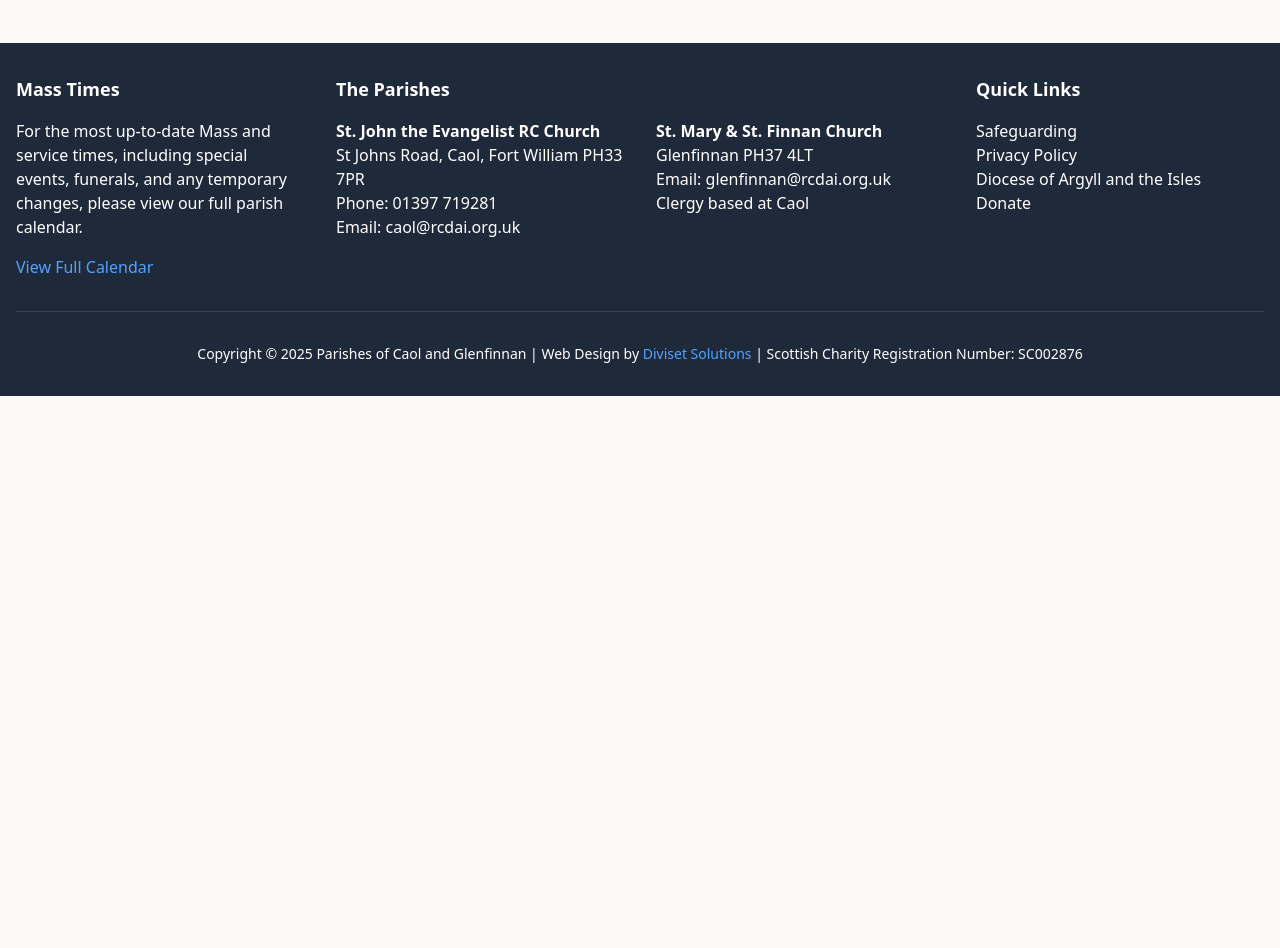
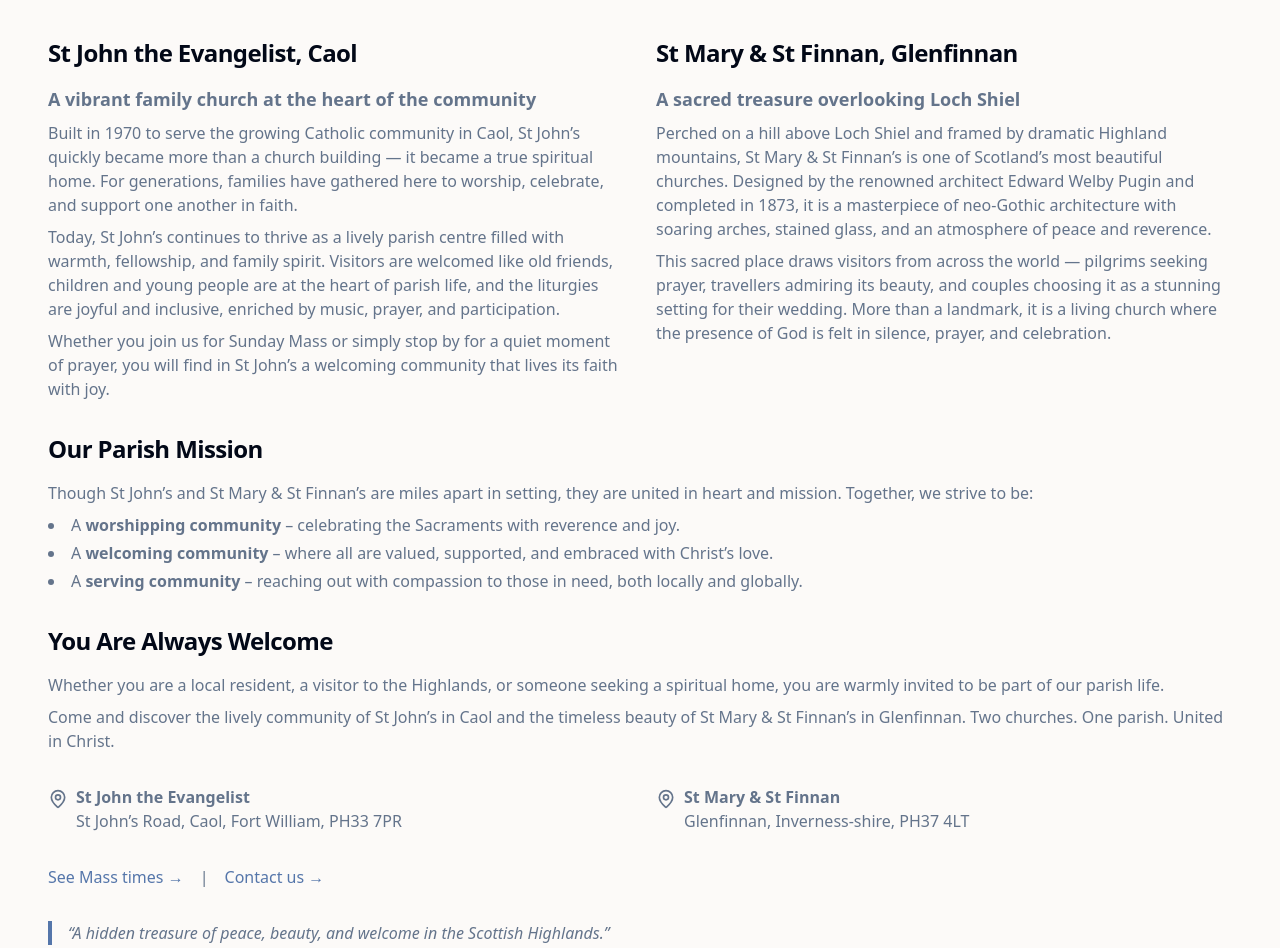
Before and after one commit to divisetsolutions/rccaolglenfinnan, a Next.js app: page /about in a window 1280 px wide. Shown: the part 404-1352 px from the top of the page. Before the commit the page ends 800 px from the top, so only its background shows below. Built offline with nearby package versions, Linux system fonts and the light colour scheme; no server answers.

Commit message:
feat(content): Populate About Us page

```diff
--- a/src/app/about/page.tsx
+++ b/src/app/about/page.tsx
@@ -1,4 +1,6 @@
 import { Metadata } from 'next';
+import Link from 'next/link';
+import { MapPin } from 'lucide-react';
 
 export const metadata: Metadata = {
   title: 'About Us',
@@ -7,15 +9,94 @@ export const metadata: Metadata = {
 
 export default function AboutPage() {
   return (
-    <section className="container grid items-center gap-6 pb-8 pt-6 md:py-10">
-      <div className="flex max-w-[980px] flex-col items-start gap-2">
+    <section className="container grid items-center gap-8 pb-8 pt-6 md:py-10">
+      <div className="flex flex-col items-start gap-4">
         <h1 className="text-3xl font-extrabold leading-tight tracking-tighter md:text-4xl">
-          About Our Parishes
+          About Us
         </h1>
+        <h2 className="text-xl font-semibold tracking-tight text-muted-foreground">
+          Welcome to the Parish of Caol and Glenfinnan
+        </h2>
         <p className="max-w-[700px] text-lg text-muted-foreground">
-          Information about the history, community, and life of our two parishes will be added here soon.
+          Nestled in the breathtaking Scottish Highlands, the Roman Catholic Parish of Caol and Glenfinnan is a vibrant faith community within the Diocese of Argyll and the Isles. Though we are one parish family, we are blessed with two distinctive and deeply cherished churches — each with its own character, history, and beauty, yet united in Christ.
         </p>
       </div>
+
+      <div className="grid md:grid-cols-2 gap-8">
+        <div>
+          <h3 className="text-2xl font-bold tracking-tight mb-4">St John the Evangelist, Caol</h3>
+          <p className="text-lg font-semibold text-muted-foreground mb-2">A vibrant family church at the heart of the community</p>
+          <p className="text-muted-foreground">
+            Built in 1970 to serve the growing Catholic community in Caol, St John’s quickly became more than a church building — it became a true spiritual home. For generations, families have gathered here to worship, celebrate, and support one another in faith.
+          </p>
+          <p className="text-muted-foreground mt-2">
+            Today, St John’s continues to thrive as a lively parish centre filled with warmth, fellowship, and family spirit. Visitors are welcomed like old friends, children and young people are at the heart of parish life, and the liturgies are joyful and inclusive, enriched by music, prayer, and participation.
+          </p>
+          <p className="text-muted-foreground mt-2">
+            Whether you join us for Sunday Mass or simply stop by for a quiet moment of prayer, you will find in St John’s a welcoming community that lives its faith with joy.
+          </p>
+        </div>
+        <div>
+          <h3 className="text-2xl font-bold tracking-tight mb-4">St Mary & St Finnan, Glenfinnan</h3>
+          <p className="text-lg font-semibold text-muted-foreground mb-2">A sacred treasure overlooking Loch Shiel</p>
+          <p className="text-muted-foreground">
+            Perched on a hill above Loch Shiel and framed by dramatic Highland mountains, St Mary & St Finnan’s is one of Scotland’s most beautiful churches. Designed by the renowned architect Edward Welby Pugin and completed in 1873, it is a masterpiece of neo-Gothic architecture with soaring arches, stained glass, and an atmosphere of peace and reverence.
+          </p>
+          <p className="text-muted-foreground mt-2">
+            This sacred place draws visitors from across the world — pilgrims seeking prayer, travellers admiring its beauty, and couples choosing it as a stunning setting for their wedding. More than a landmark, it is a living church where the presence of God is felt in silence, prayer, and celebration.
+          </p>
+        </div>
+      </div>
+
+      <div>
+        <h3 className="text-2xl font-bold tracking-tight mb-4">Our Parish Mission</h3>
+        <p className="text-muted-foreground">
+          Though St John’s and St Mary & St Finnan’s are miles apart in setting, they are united in heart and mission. Together, we strive to be:
+        </p>
+        <ul className="list-disc list-inside text-muted-foreground mt-2 space-y-1">
+          <li>A <span className="font-semibold">worshipping community</span> – celebrating the Sacraments with reverence and joy.</li>
+          <li>A <span className="font-semibold">welcoming community</span> – where all are valued, supported, and embraced with Christ’s love.</li>
+          <li>A <span className="font-semibold">serving community</span> – reaching out with compassion to those in need, both locally and globally.</li>
+        </ul>
+      </div>
+
+      <div>
+        <h3 className="text-2xl font-bold tracking-tight mb-4">You Are Always Welcome</h3>
+        <p className="text-muted-foreground">
+          Whether you are a local resident, a visitor to the Highlands, or someone seeking a spiritual home, you are warmly invited to be part of our parish life.
+        </p>
+        <p className="text-muted-foreground mt-2">
+          Come and discover the lively community of St John’s in Caol and the timeless beauty of St Mary & St Finnan’s in Glenfinnan. Two churches. One parish. United in Christ.
+        </p>
+      </div>
+
+      <div className="grid md:grid-cols-2 gap-8 text-muted-foreground">
+        <div className="flex items-start gap-2">
+          <MapPin className="h-5 w-5 mt-1" />
+          <div>
+            <p className="font-semibold">St John the Evangelist</p>
+            <p>St John’s Road, Caol, Fort William, PH33 7PR</p>
+          </div>
+        </div>
+        <div className="flex items-start gap-2">
+          <MapPin className="h-5 w-5 mt-1" />
+          <div>
+            <p className="font-semibold">St Mary & St Finnan</p>
+            <p>Glenfinnan, Inverness-shire, PH37 4LT</p>
+          </div>
+        </div>
+      </div>
+
+      <div className="flex items-center gap-4">
+        <Link href="/calendar" className="text-primary hover:underline">See Mass times →</Link>
+        <span className="text-muted-foreground">|</span>
+        <Link href="/contact" className="text-primary hover:underline">Contact us →</Link>
+      </div>
+
+      <blockquote className="border-l-4 border-primary pl-4 italic text-muted-foreground">
+        “A hidden treasure of peace, beauty, and welcome in the Scottish Highlands.”
+      </blockquote>
+
     </section>
   );
 }
```
